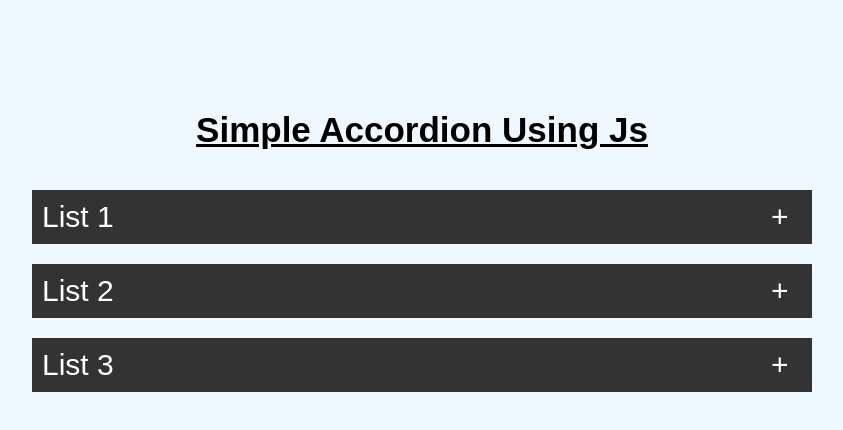
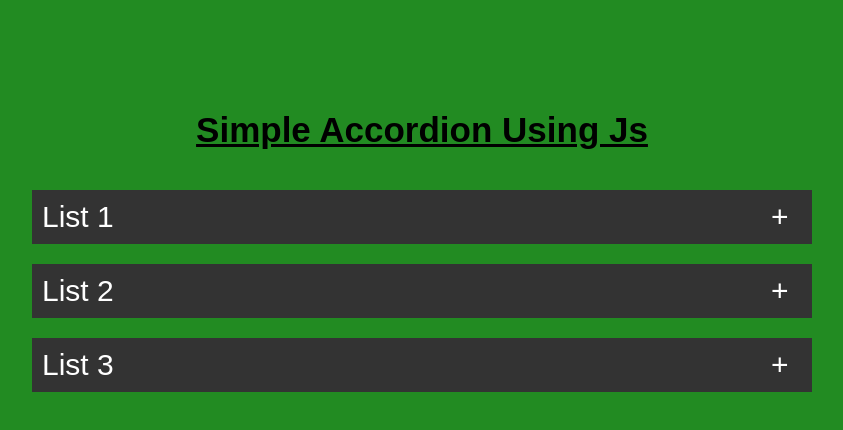
Before and after one commit to kammar20/Simple-Accordion, a plain HTML site: page index.html in a window 1280 px wide. Shown: the whole page, without its empty margins (218-1061 px from the left). Drawn offline with Linux system fonts and the light colour scheme.

Commit message:
changed bg color

```diff
--- a/style.css
+++ b/style.css
@@ -8,7 +8,7 @@ body,
 html {
   font-size: 62.5%;
   font-family: Arial, Helvetica, sans-serif;
-  background-color: aliceblue;
+  background-color: forestgreen;
 }
 
 .accordion {
```
